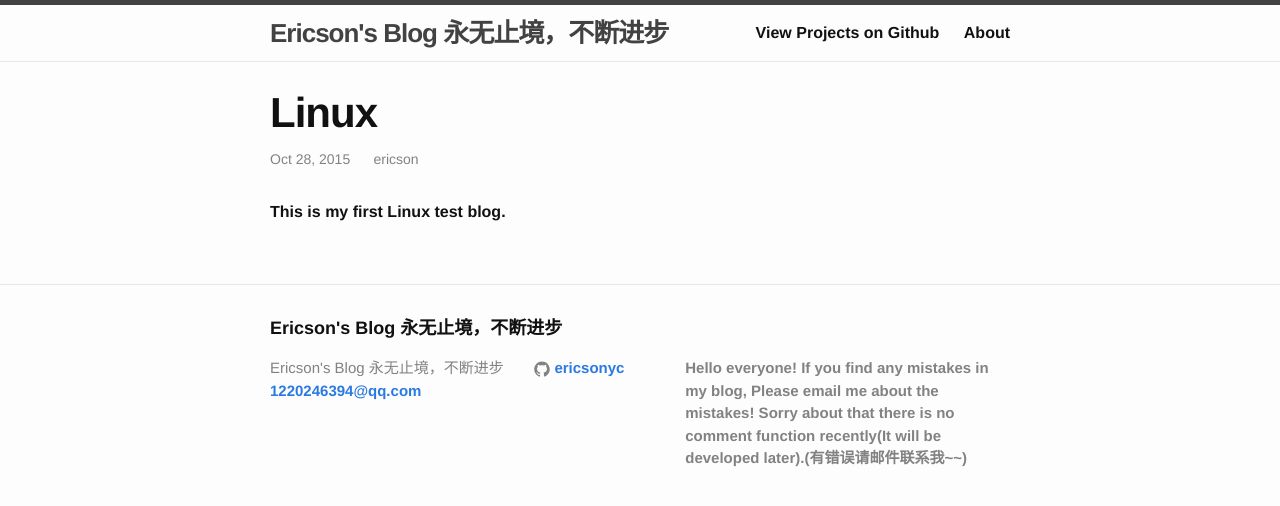
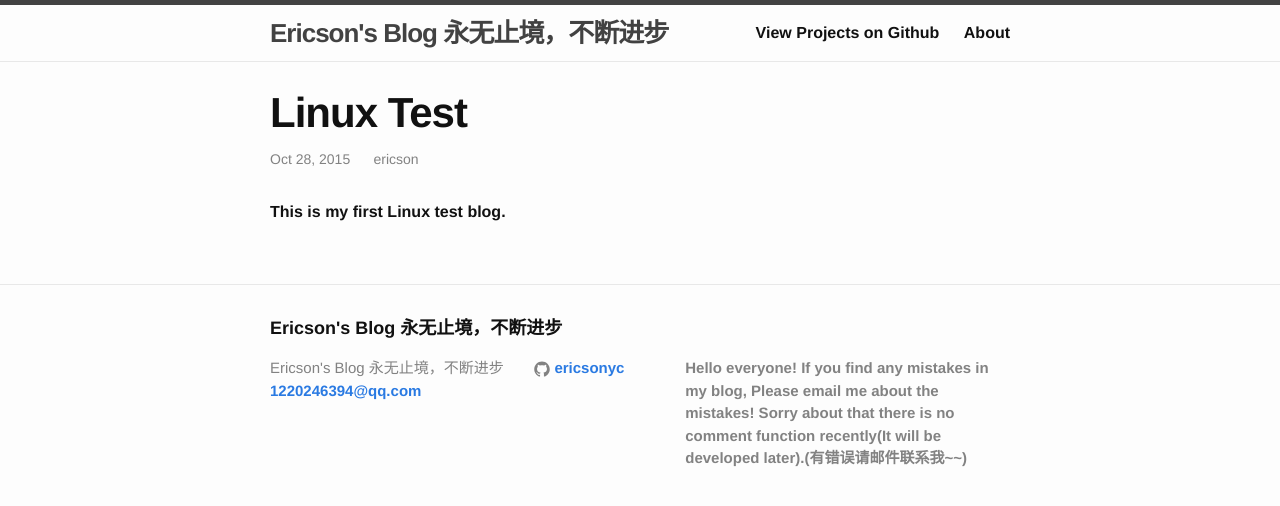
Before and after one commit to ericsonyc/ericsonyc.github.io, a Jekyll site: the page built from _posts/Linux/2015-10-28-LinuxTest.md, in a window 1280 px wide. Shown: the top 506 px of the page. Built offline with Jekyll 4.4.1, drawn with Linux system fonts in a browser that asks for light colours; Markdown is read by kramdown in place of the engine named in the settings.

Commit message:
update blog

```diff
--- a/_posts/Linux/2015-10-28-LinuxTest.md
+++ b/_posts/Linux/2015-10-28-LinuxTest.md
@@ -2,8 +2,8 @@
 layout: post
 author: ericson
 date: 2015-10-28
-title: Linux
-category: linux
+title: Linux Test
+category: Linux
 ---
 
 This is my first Linux test blog.
```
Also changed, not shown: _posts/C++/2015-10-28-C++Test.md (+2 -1 lines), _posts/Java/2015-10-28-JavaTest.md (+2 -1 lines).
